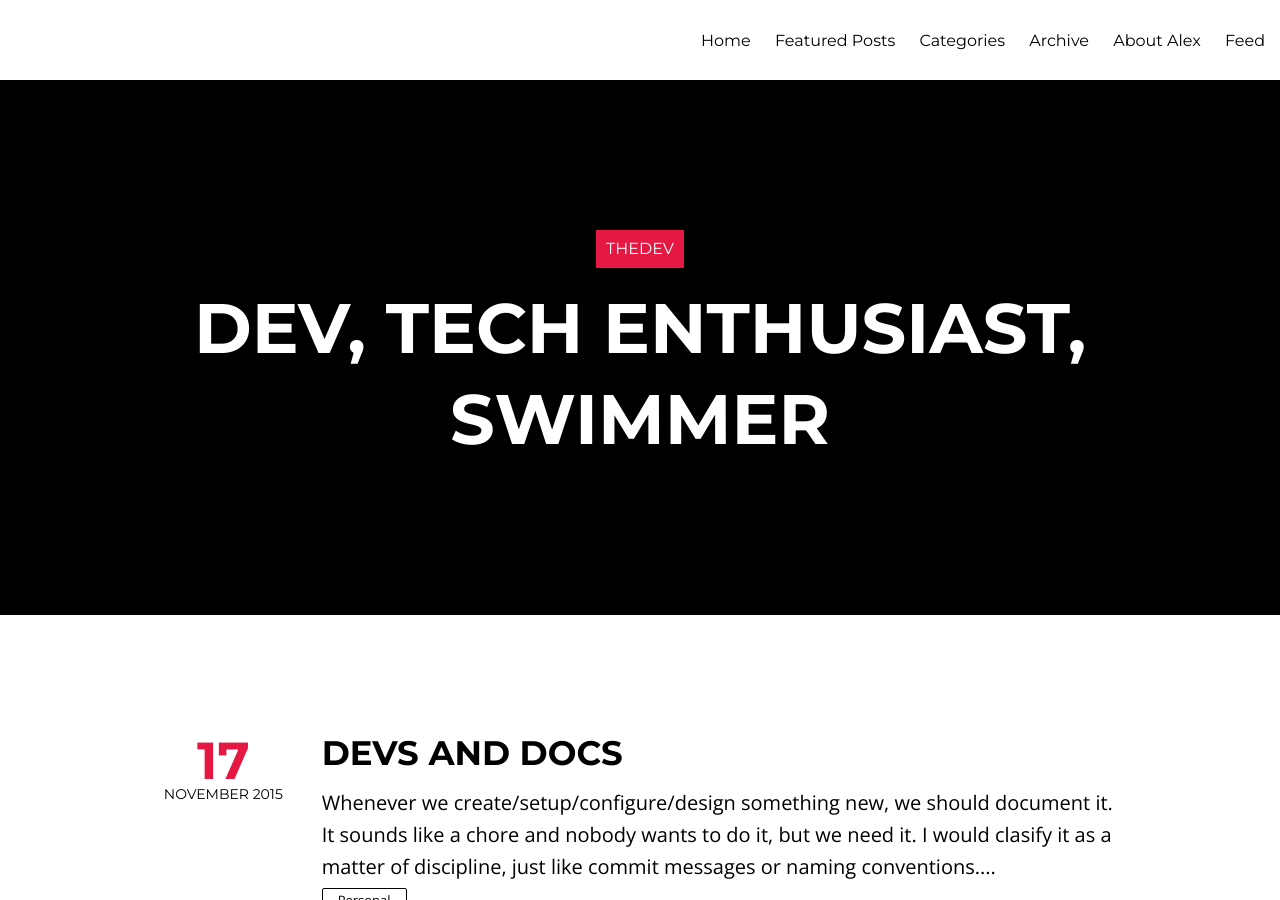
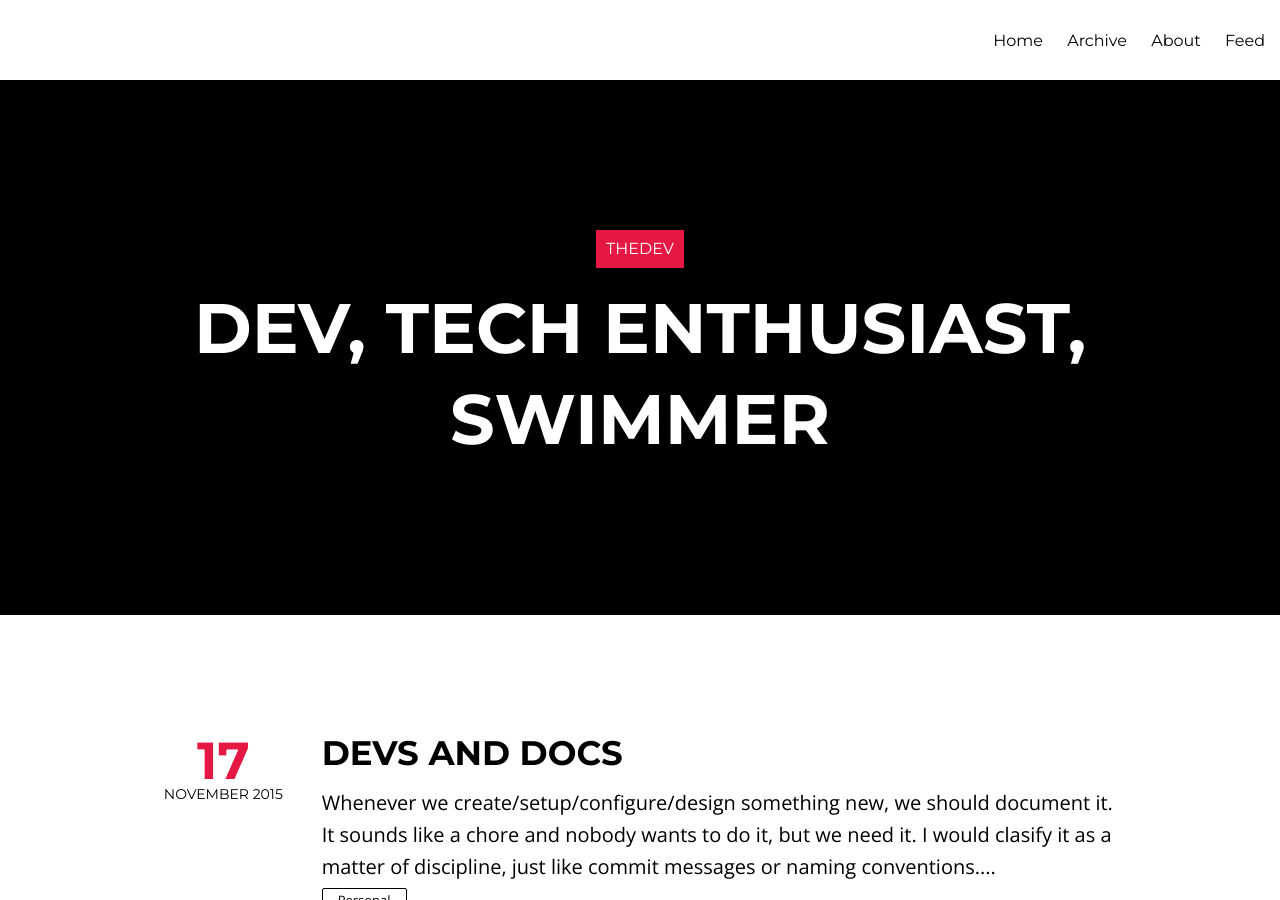
Before and after one commit to thedev/hipster-jekyll-blog, a Jekyll site: the page built from index.html, in a window 1280 px wide and 900 px high. Built offline with Jekyll 4.4.1, drawn with Linux system fonts in a browser that asks for light colours; nearby versions of some CDN libraries; the list of posts is cut into pages by our own code.

Commit message:
Updated _config.yml

```diff
--- a/_config.yml
+++ b/_config.yml
@@ -38,13 +38,13 @@ links:
     url: /
     external: false
     icon: home
-  - title: Featured Posts
-    url: /featured
-  - title: Categories
-    url: /categories
+#  - title: Featured Posts
+#    url: /featured
+#  - title: Categories
+#    url: /categories
   - title: Archive
     url: /archive
-  - title: About Alex
+  - title: About
     url: /about
 
 # http://en.wikipedia.org/wiki/List_of_tz_database_time_zones
```
